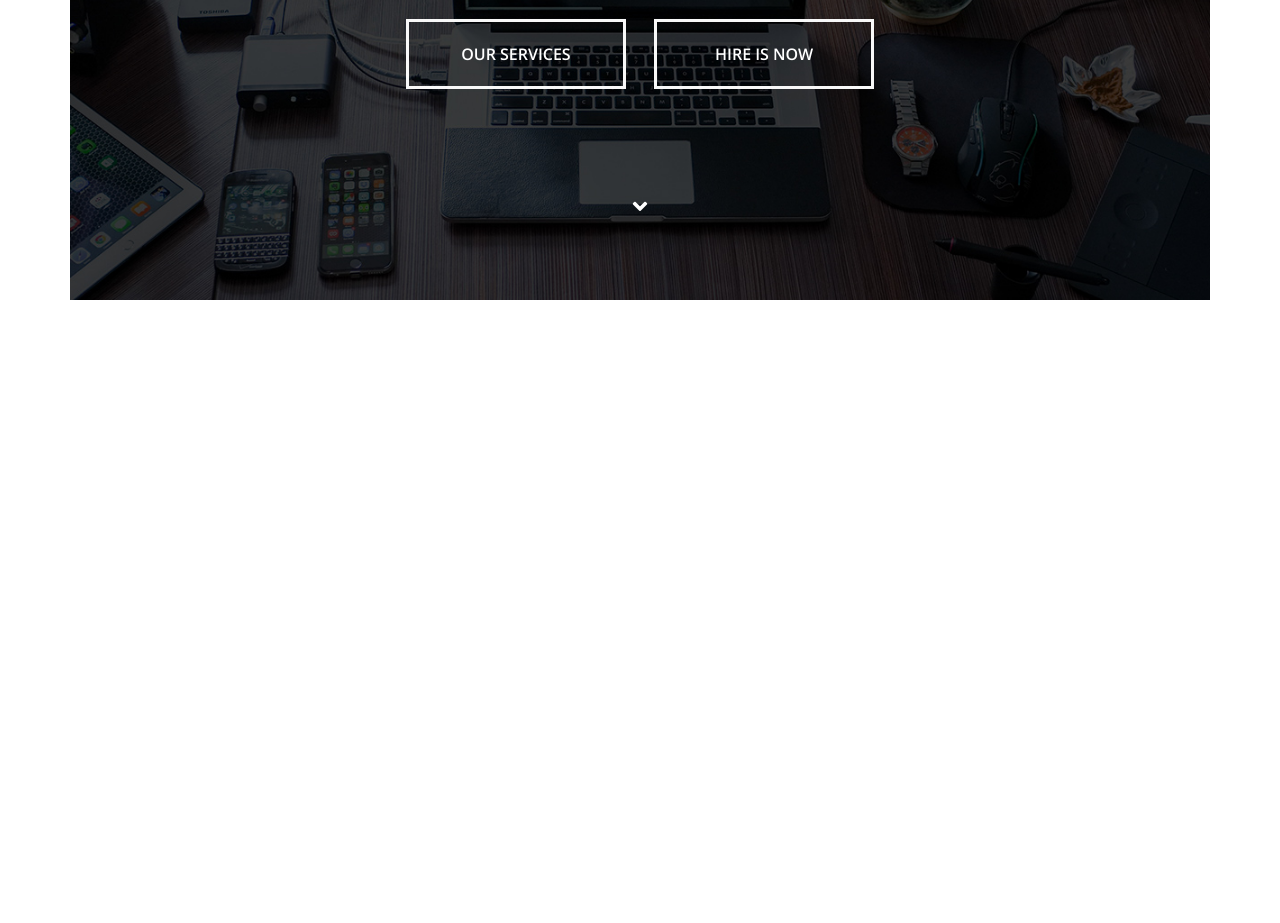
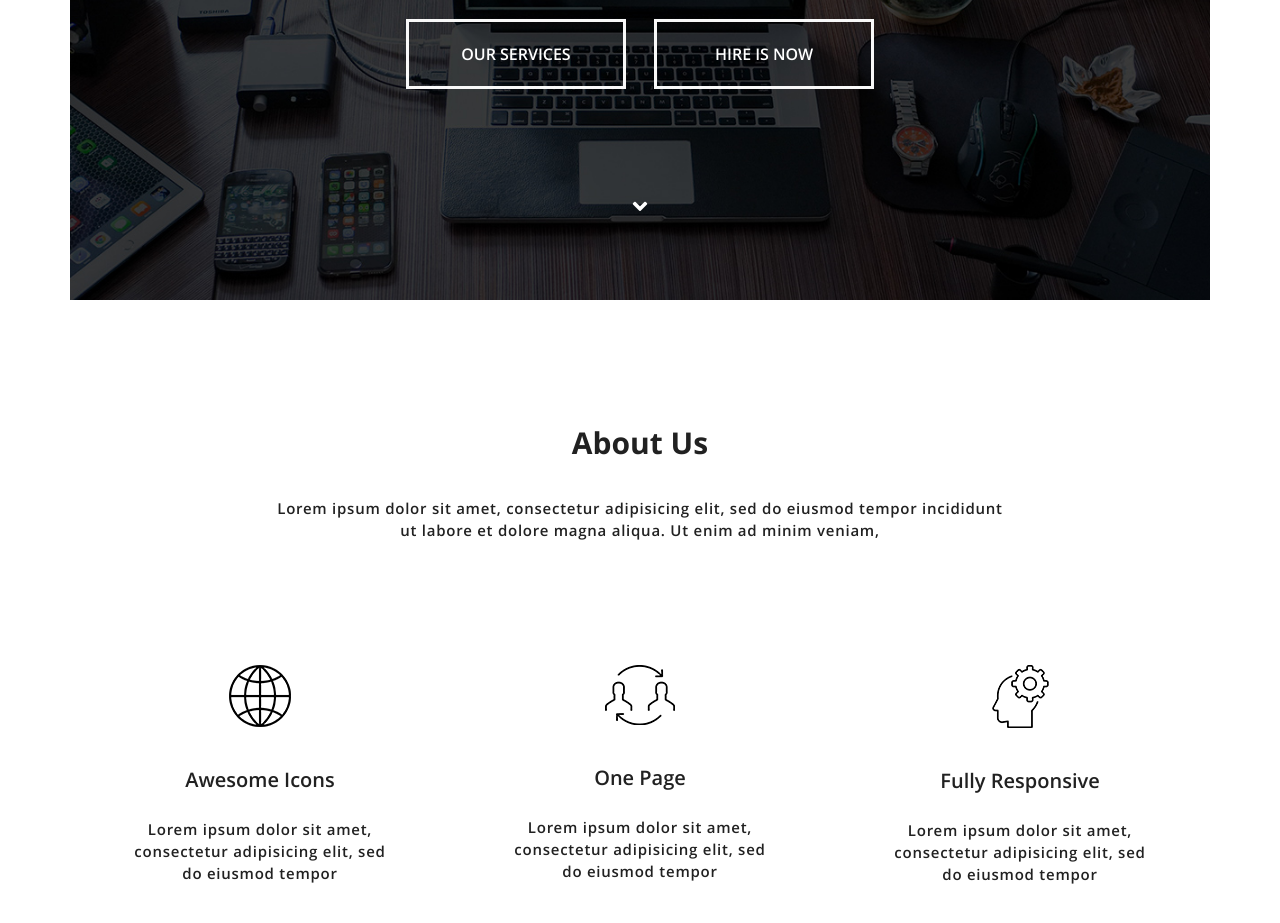
Before and after one commit to darkus007/WebDevelopmentProject, a website: page src/index.html in a window 1280 px wide. Shown: the part 525-1448 px from the top of the page. Before the commit the page ends 825 px from the top, so only its background shows below. Drawn offline with Linux system fonts and the light colour scheme.

Commit message:
The second section is completed.

```diff
--- a/src/index.html
+++ b/src/index.html
@@ -51,6 +51,34 @@
         </div>
     </header>
 
+    <section class="about">
+        <div class="container">
+            <div class="row justify-content-center">
+                <div class="col-xl-8">
+                    <h2 class="title">About Us</h2>
+                    <p class="descr descr_m-36-124">Lorem ipsum dolor sit amet, consectetur adipisicing elit, sed do eiusmod tempor incididunt ut labore et dolore magna aliqua. Ut enim ad minim veniam,</p>
+                </div>
+            </div>
+            <div class="row justify-content-around">
+                <div class="col-xl-3">
+                    <img src="icons/internet.png" alt="internet">
+                    <h3 class="subtitle subtitle_mt-41">Awesome Icons</h3>
+                    <p class="descr descr_mt-26">Lorem ipsum dolor sit amet, consectetur adipisicing elit, sed do eiusmod tempor</p>
+                </div>
+                <div class="col-xl-3">
+                    <img src="icons/transfer.png" alt="transfer">
+                    <h3 class="subtitle subtitle_mt-41">One Page</h3>
+                    <p class="descr descr_mt-26">Lorem ipsum dolor sit amet, consectetur adipisicing elit, sed do eiusmod tempor</p>
+                </div>
+                <div class="col-xl-3">
+                    <img src="icons/head.png" alt="head">
+                    <h3 class="subtitle subtitle_mt-41">Fully Responsive</h3>
+                    <p class="descr descr_mt-26">Lorem ipsum dolor sit amet, consectetur adipisicing elit, sed do eiusmod tempor</p>
+                </div>
+            </div>
+        </div>
+    </section>
+
     <script src="js/jquery-3.4.1.slim.min.js"></script>
     <script src="js/popper.min.js"></script>
     <script src="js/bootstrap.min.js"></script>
--- /dev/null
+++ b/src/sass/blocks/_about.scss
@@ -0,0 +1,6 @@
+.about {
+    color: #212121;
+    background-color: #fff;
+    text-align: center;
+    padding: 125px 0;
+}
--- /dev/null
+++ b/src/sass/blocks/_descr.scss
@@ -0,0 +1,12 @@
+.descr {
+    font-size: 15px;
+    font-weight: 400;
+    line-height: 22px;
+    letter-spacing: 0.75px;
+    &_m-36-124 {
+        margin: 36px 0 124px 0;
+    }
+    &_mt-26 {
+        margin-top: 26px;
+    }
+}
--- /dev/null
+++ b/src/sass/blocks/_titles.scss
@@ -0,0 +1,14 @@
+.title {
+    font-size: 30px;
+    font-weight: bold;
+    color: #212121;
+}
+
+.subtitle {
+    font-size: 20px;
+    font-weight: 400;
+    color: #212121;
+    &_mt-41 {
+        margin-top: 41px;
+    }
+}
--- a/src/sass/style.scss
+++ b/src/sass/style.scss
@@ -7,3 +7,6 @@ $transition_time: 0.3s;
 
 @import 'blocks/header';
 @import 'blocks/buttons';
+@import 'blocks/titles';
+@import 'blocks/descr';
+@import 'blocks/about';
```
Also changed, not shown: distr/index.html (+1 -1 lines), src/css/style.min.css, src/icons/head.png (added), src/icons/internet.png (added), src/icons/transfer.png (added).
